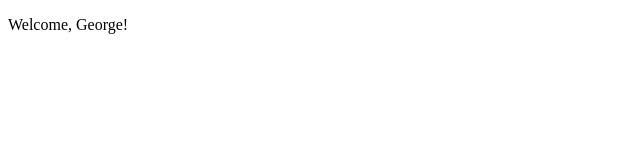
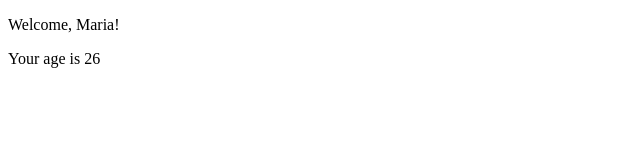
Before and after one commit to georgev-97/react-stack, a React (Create React App) app: page / in a window 1280 px wide. Shown: the top 160 px of the page, without its empty margins (0-640 px from the left). Built offline with nearby package versions, Linux system fonts and the light colour scheme.

Commit message:
feat: add age prop

```diff
--- a/src/App.js
+++ b/src/App.js
@@ -4,7 +4,7 @@
 export class App extends React.Component{
     render(){
         return <div>
-            <Welcome/>
+            <Welcome name="Maria" age={26}/>
         </div>
     }
 }
--- a/src/Welcome.js
+++ b/src/Welcome.js
@@ -3,7 +3,10 @@
 export class Welcome extends React.Component{
     render(){
         return(
-            <p>Welcome, {this.props.name}!</p>
+            <div>
+                <p>Welcome, {this.props.name}!</p>
+                <p>Your age is {this.props.age}</p>
+            </div>
         )
     }
 }
```
